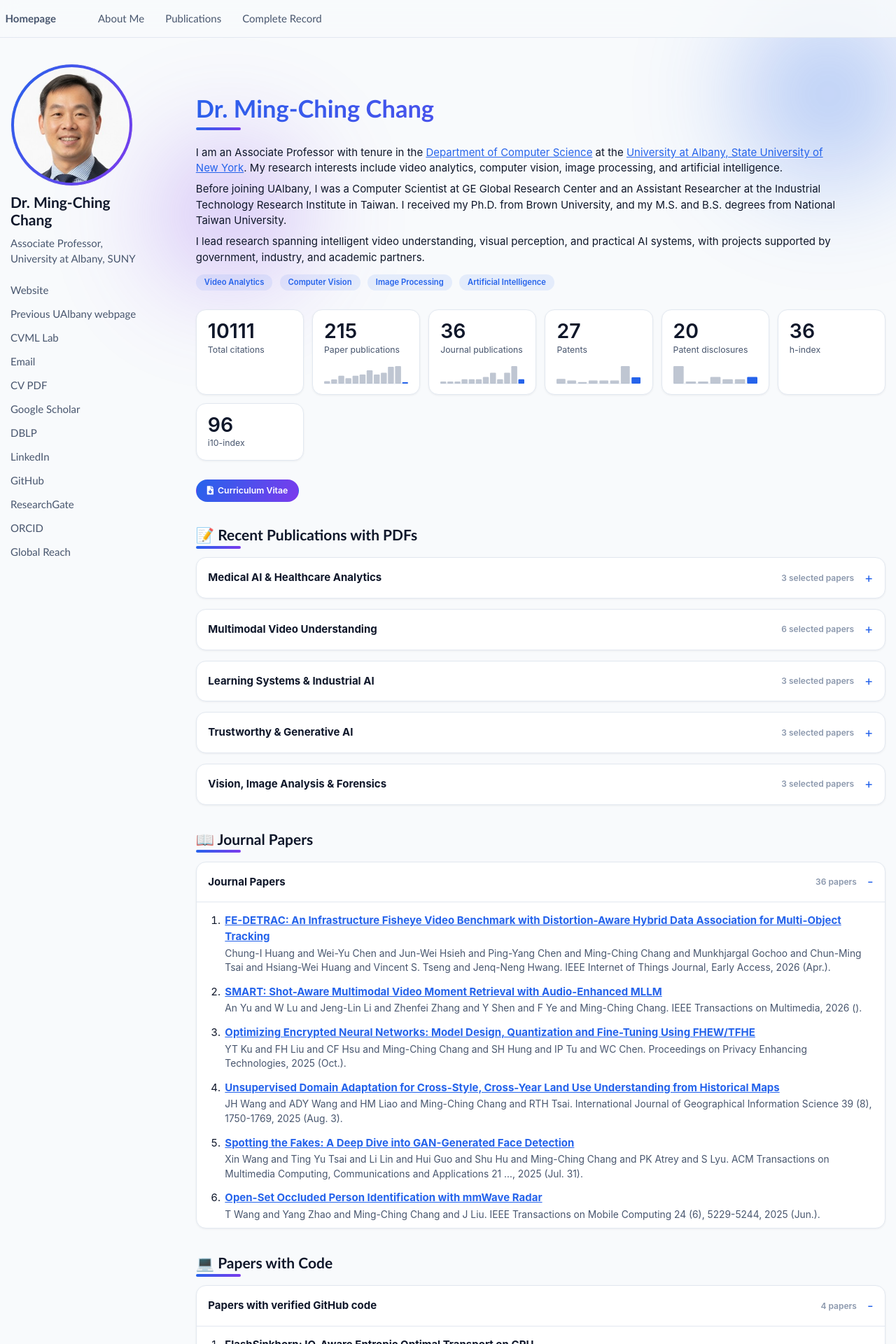
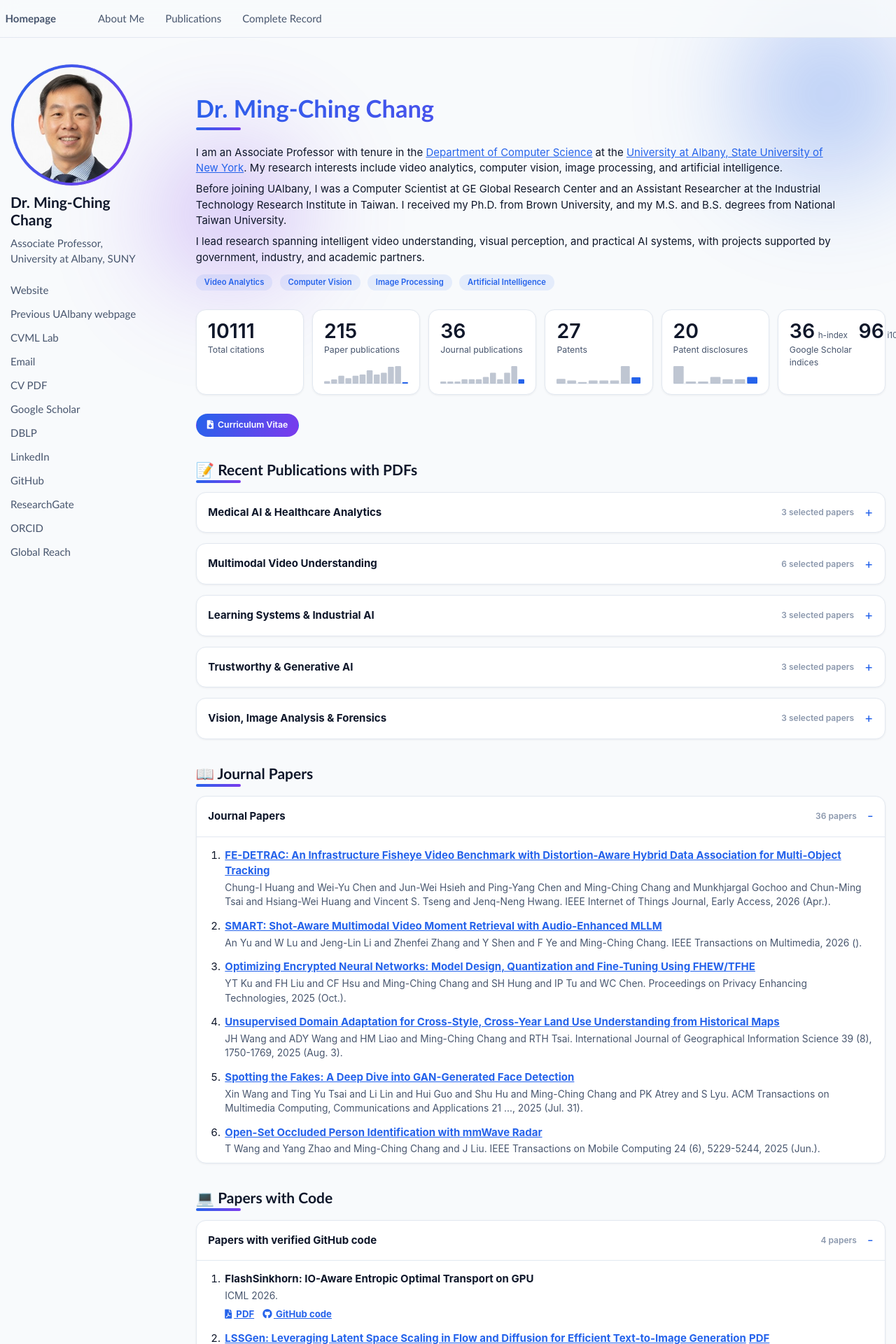
Before and after one commit to mingching/mingching.github.io, a Jekyll site: the page built from _pages/about.md, in a window 1280 px wide. Shown: the top 1920 px of the page at 70% size. Built offline with Jekyll 4.4.1, drawn with Linux system fonts in a browser that asks for light colours.

Commit message:
Combine Scholar index metrics

```diff
--- a/_includes/stats-row.html
+++ b/_includes/stats-row.html
@@ -29,12 +29,11 @@
     <span class="stat-tile__value js-count" data-count="{{ site.data.patent_disclosures | size }}">0</span>
     <span class="stat-tile__label">Patent disclosures</span>
   </a>
-  <a class="stat-tile js-hindex-tile" href="https://scholar.google.com/citations?user=a3-Gl8YAAAAJ&amp;hl=en" target="_blank" rel="noopener" aria-label="View Google Scholar profile">
-    <span class="stat-tile__value js-count js-hindex" data-count="{{ site.data.scholar_stats.h_index }}">0</span>
-    <span class="stat-tile__label">h-index</span>
-  </a>
-  <a class="stat-tile js-i10index-tile" href="https://scholar.google.com/citations?user=a3-Gl8YAAAAJ&amp;hl=en" target="_blank" rel="noopener" aria-label="View Google Scholar profile">
-    <span class="stat-tile__value js-count js-i10index" data-count="{{ site.data.scholar_stats.i10_index }}">0</span>
-    <span class="stat-tile__label">i10-index</span>
+  <a class="stat-tile stat-tile--indices js-scholar-indices-tile" href="https://scholar.google.com/citations?user=a3-Gl8YAAAAJ&amp;hl=en" target="_blank" rel="noopener" aria-label="View Google Scholar h-index and i10-index">
+    <span class="stat-tile__indices">
+      <span><span class="stat-tile__value js-count js-hindex" data-count="{{ site.data.scholar_stats.h_index }}">0</span><span class="stat-tile__index-label">h-index</span></span>
+      <span><span class="stat-tile__value js-count js-i10index" data-count="{{ site.data.scholar_stats.i10_index }}">0</span><span class="stat-tile__index-label">i10-index</span></span>
+    </span>
+    <span class="stat-tile__label">Google Scholar indices</span>
   </a>
 </div>
--- a/_sass/_theme.scss
+++ b/_sass/_theme.scss
@@ -288,6 +288,21 @@ html[data-theme="dark"] .author__urls_sm i[class*="ai-"] {
 .stat-tile__label {
   font-size: 0.82rem;
   color: var(--ink-2);
+}
+.stat-tile__indices {
+  display: flex;
+  gap: 1.05rem;
+  align-items: baseline;
+}
+.stat-tile__indices > span {
+  display: flex;
+  align-items: baseline;
+  gap: 0.3rem;
+}
+.stat-tile__index-label {
+  color: var(--ink-2);
+  font-size: 0.78rem;
+  white-space: nowrap;
 }
 .stat-tile__trend {
   display: block;
--- a/assets/js/theme.js
+++ b/assets/js/theme.js
@@ -101,9 +101,8 @@
       countUp(cit, parseInt(data.citedby, 10) || 0);
     }
     var hEl = document.querySelector(".js-hindex");
-    var hTile = document.querySelector(".js-hindex-tile");
+    var hTile = document.querySelector(".js-scholar-indices-tile");
     if (hEl && hTile && typeof data.hindex !== "undefined") {
-      hTile.removeAttribute("hidden");
       countUp(hEl, parseInt(data.hindex, 10) || 0);
     }
     var i10El = document.querySelector(".js-i10index");
```
